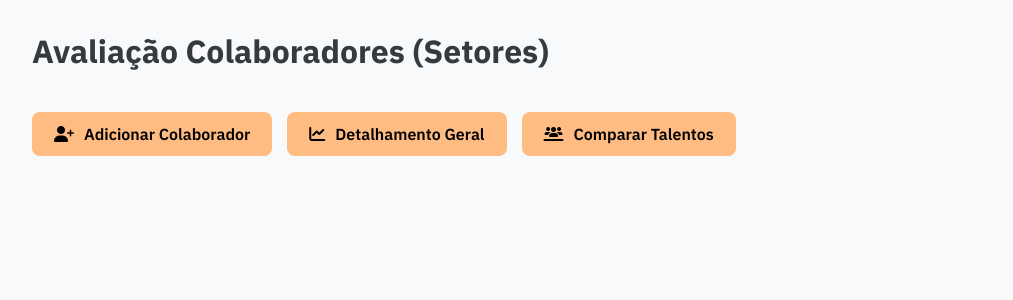
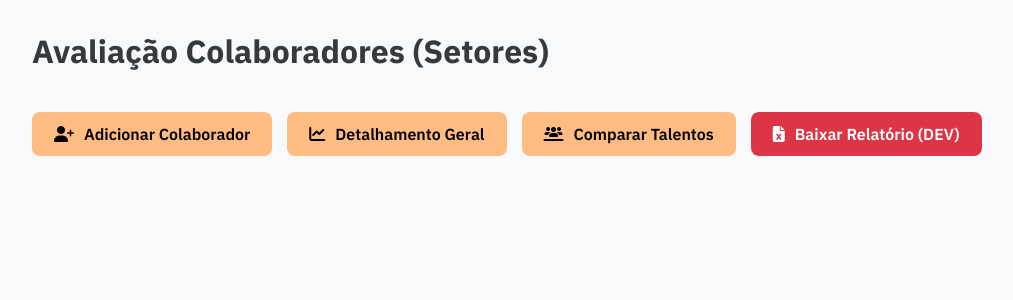
Before and after one commit to Marinoyyy/Carometro, a Flask app: page / in a window 1280 px wide. Shown: the top 300 px of the page, without its empty margins (8-1021 px from the left). Run offline with Flask 3, Linux system fonts and the light colour scheme.

Commit message:
Update dashboard.html

```diff
--- a/templates/dashboard.html
+++ b/templates/dashboard.html
@@ -15,11 +15,15 @@
              <a href="{{ url_for('adicionar_colaborador') }}" class="btn-detalhamento" style="background-color: #FFBC82; color: #000;">
                 <i class="fa-solid fa-user-plus"></i> Adicionar Colaborador
             </a>
+
             <a href="{{ url_for('detalhamento_geral') }}" class="btn-detalhamento" style="background-color: #FFBC82; color: #000;">
                 <i class="fa-solid fa-chart-line"></i> Detalhamento Geral
             </a>
             <a href="{{ url_for('comparador') }}" class="btn-detalhamento" style="background-color: #FFBC82; color: #000;">
                 <i class="fa-solid fa-users-line"></i> Comparar Talentos
+            </a>
+            <a href="{{ url_for('download_consolidado') }}" class="btn-detalhamento" style="background-color: #dc3545; color: #fff;" target="_blank">
+                <i class="fa-solid fa-file-excel"></i> Baixar Relatório (DEV)
             </a>
             </div>
         </div>
```
